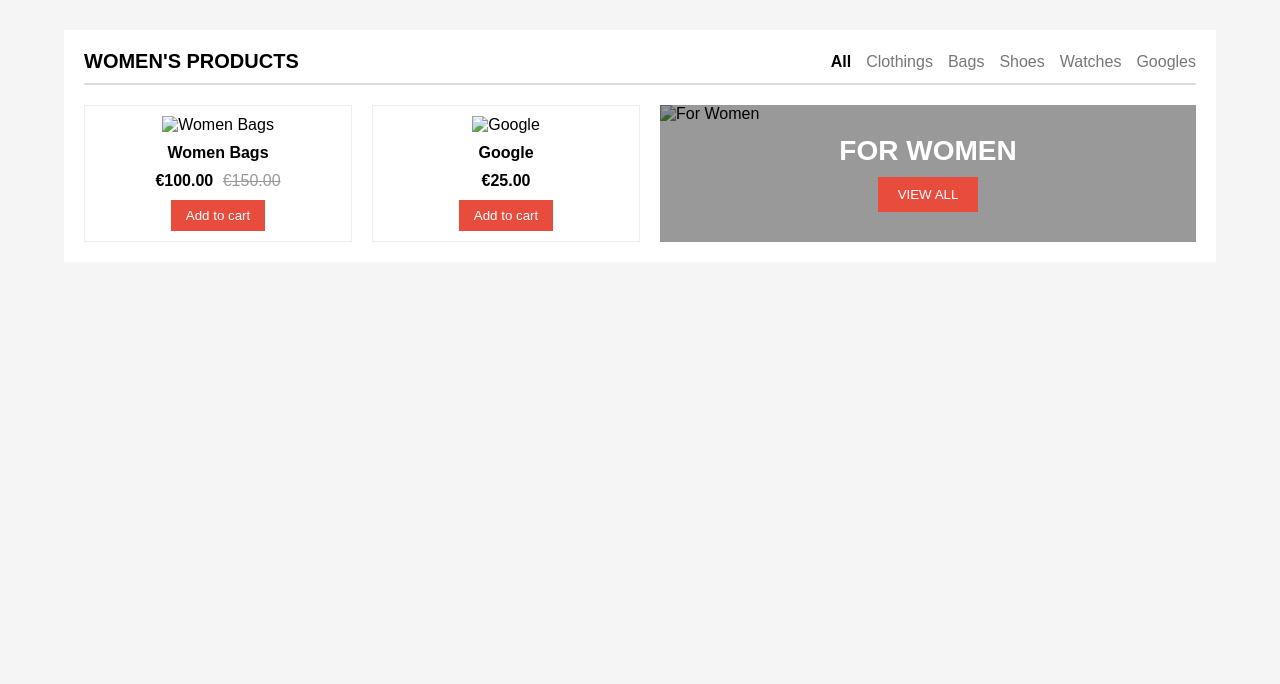
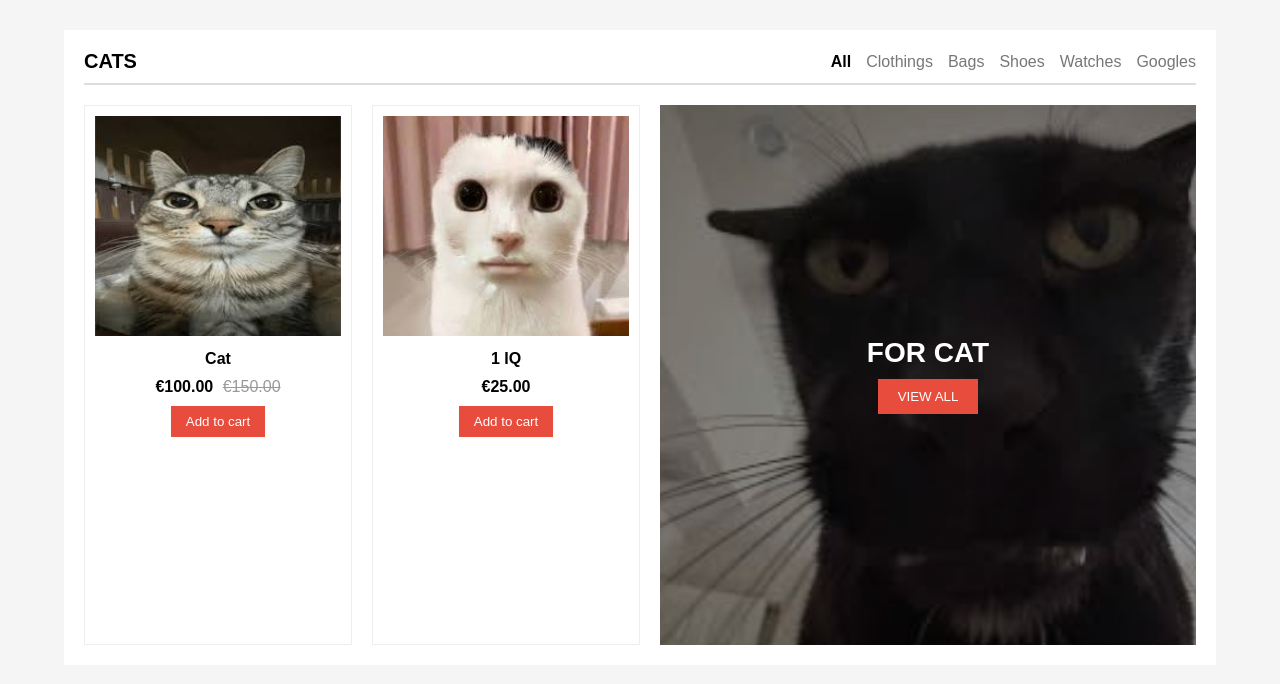
Before and after one commit to CauDravan/TestWebsite, a website: page index.html in a window 1280 px wide. Drawn offline with Linux system fonts and the light colour scheme.

Commit message:
create: add more asset and modtify index

```diff
--- a/index.html
+++ b/index.html
@@ -2,7 +2,7 @@
 <html lang="en">
 <head>
     <meta charset="UTF-8">
-    <title>Women's Products</title>
+    <title>Cats</title>
     <link rel="stylesheet" href="css/style.css">
 </head>
 <body>
@@ -10,7 +10,7 @@
 <div class="container">
     <!-- Title + Menu -->
     <div class="header">
-        <h2>WOMEN'S PRODUCTS</h2>
+        <h2>CATS</h2>
         <ul class="menu">
             <li class="active">All</li>
             <li>Clothings</li>
@@ -25,8 +25,8 @@
     <div class="products">
         <!-- Product 1 -->
         <div class="product-card">
-            <img src="img/bag.jpg" alt="Women Bags">
-            <h4>Women Bags</h4>
+            <img src="asset/cat1.png" alt="Women Bags">
+            <h4>Cat</h4>
             <p class="price">
                 <span class="new">€100.00</span>
                 <span class="old">€150.00</span>
@@ -36,8 +36,8 @@
 
         <!-- Product 2 -->
         <div class="product-card">
-            <img src="img/glasses.jpg" alt="Google">
-            <h4>Google</h4>
+            <img src="asset/cat2.png" alt="Google">
+            <h4>1 IQ</h4>
             <p class="price">
                 <span class="new">€25.00</span>
             </p>
@@ -46,9 +46,9 @@
 
         <!-- Banner -->
         <div class="banner">
-            <img src="img/banner.jpg" alt="For Women">
+            <img src="asset/cat3.png" alt="For Cat">
             <div class="banner-content">
-                <h3>FOR WOMEN</h3>
+                <h3>FOR CAT</h3>
                 <button>VIEW ALL</button>
             </div>
         </div>
```
Also changed, not shown: asset/cat3.png (added).
